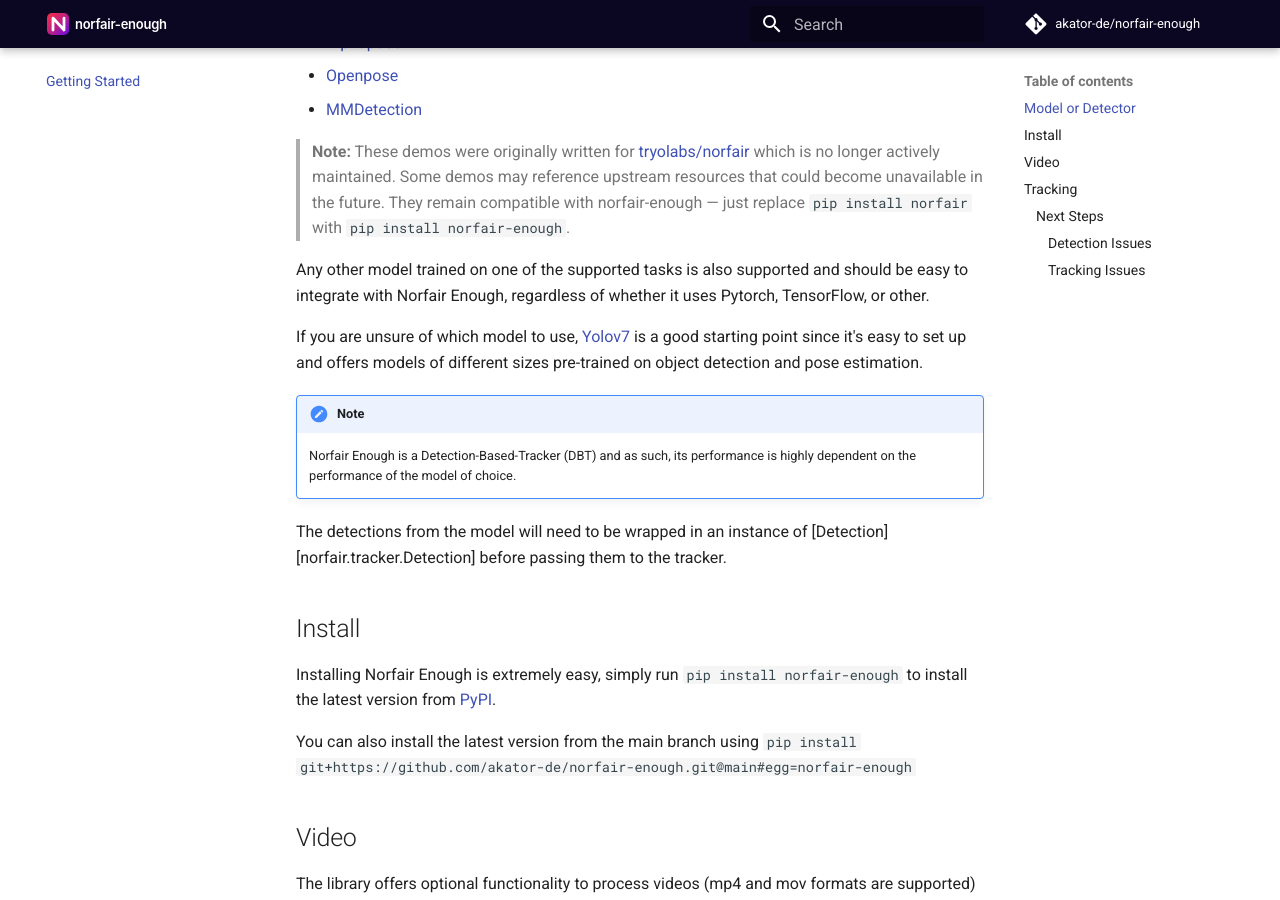
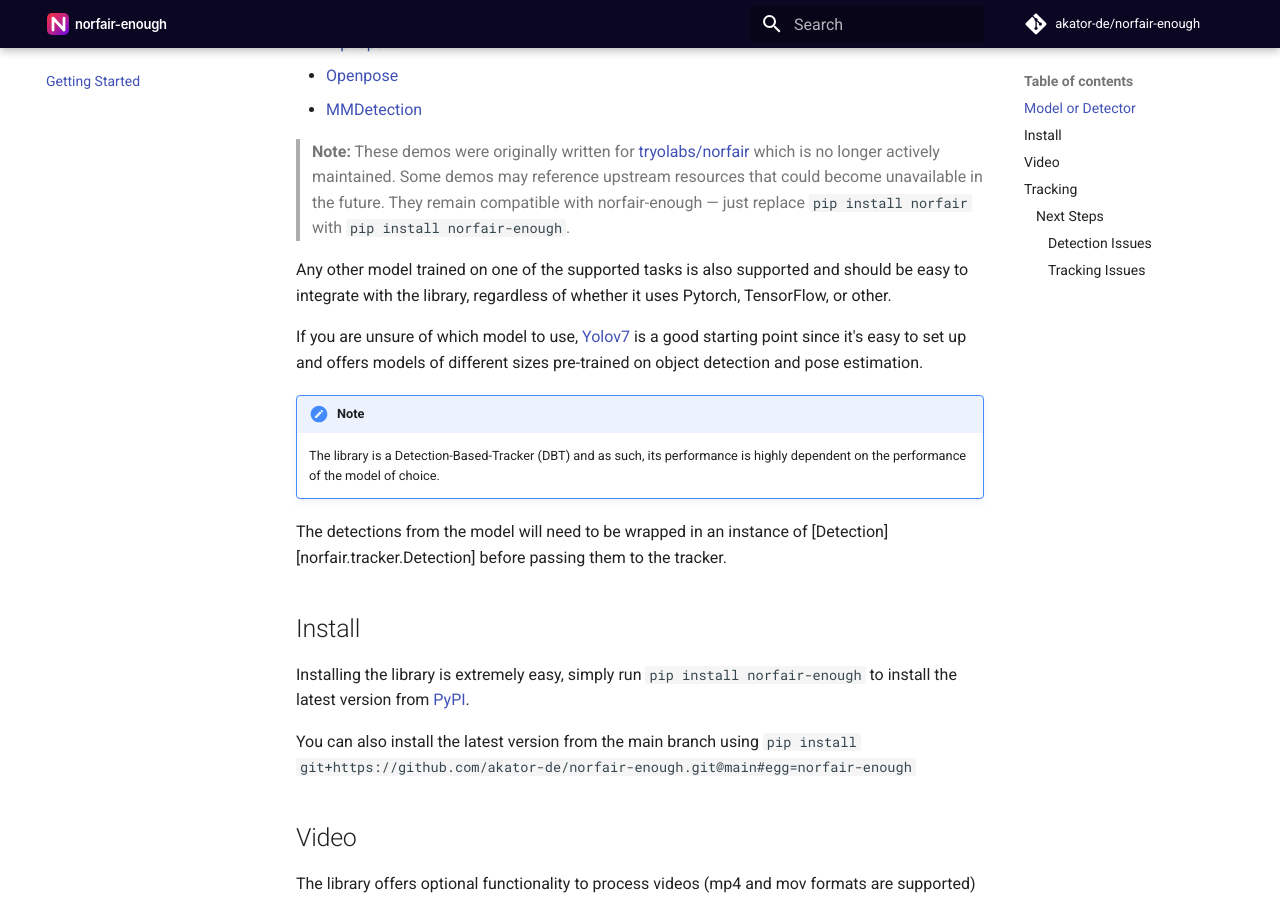
Before and after one commit to akator-de/norfair-enough, an MkDocs documentation site: the page built from docs/getting_started.md, in a window 1280 px wide and 900 px high, scrolled down 500 px. Built offline with MkDocs 1.6.1 and Material for MkDocs 9.7.7, drawn with Linux system fonts in a browser that asks for light colours; comment, search, counter and statistics services are not loaded; the version menu is left out.

Commit message:
docs: reduce Norfair Enough repetition, use the library/tracker more

```diff
--- a/docs/getting_started.md
+++ b/docs/getting_started.md
@@ -15,18 +15,18 @@
 
 > **Note:** These demos were originally written for [tryolabs/norfair](https://github.com/tryolabs/norfair) which is no longer actively maintained. Some demos may reference upstream resources that could become unavailable in the future. They remain compatible with norfair-enough — just replace `pip install norfair` with `pip install norfair-enough`.
 
-Any other model trained on one of the supported tasks is also supported and should be easy to integrate with Norfair Enough, regardless of whether it uses Pytorch, TensorFlow, or other.
+Any other model trained on one of the supported tasks is also supported and should be easy to integrate with the library, regardless of whether it uses Pytorch, TensorFlow, or other.
 
 If you are unsure of which model to use, [Yolov7](https://github.com/WongKinYiu/yolov7) is a good starting point since it's easy to set up and offers models of different sizes pre-trained on object detection and pose estimation.
 
 !!! Note
-    Norfair Enough is a Detection-Based-Tracker (DBT) and as such, its performance is highly dependent on the performance of the model of choice.
+    The library is a Detection-Based-Tracker (DBT) and as such, its performance is highly dependent on the performance of the model of choice.
 
 The detections from the model will need to be wrapped in an instance of [Detection][norfair.tracker.Detection] before passing them to the tracker.
 
 ## Install
 
-Installing Norfair Enough is extremely easy, simply run `pip install norfair-enough` to install the latest version from [PyPI](https://pypi.org/project/norfair-enough/).
+Installing the library is extremely easy, simply run `pip install norfair-enough` to install the latest version from [PyPI](https://pypi.org/project/norfair-enough/).
 
 You can also install the latest version from the main branch using `pip install git+https://github.com/akator-de/norfair-enough.git@main#egg=norfair-enough`
 
```
Also changed, not shown: README.md (+4 -4 lines).
